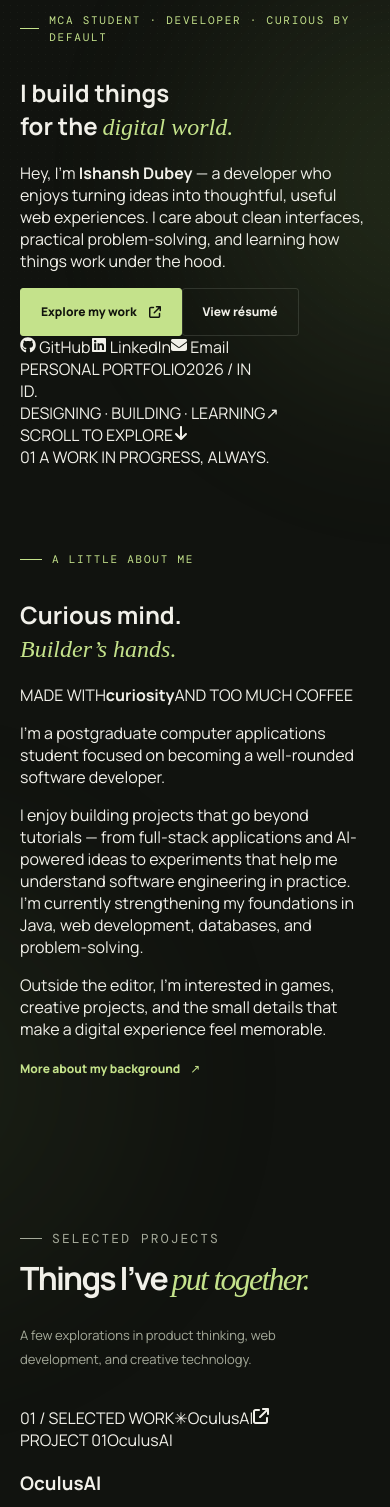
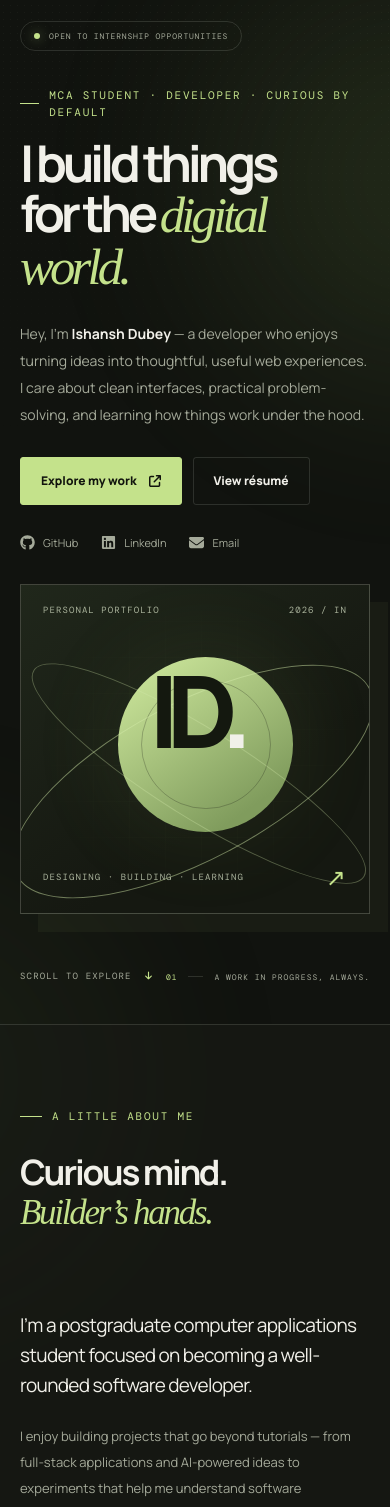
Before and after one commit to ishanshdubey-builds/Portfolio, a React (Vite) app in the folder Frontend/vite-project/: page / in a window 390 px wide. Shown: the part 180-1687 px from the top of the page. Built offline with nearby package versions, Linux system fonts and the light colour scheme; a web font is replaced by a local one.

Commit message:
Style homepage with editorial typography and restrained motion

```diff
--- a/Frontend/vite-project/src/Pages/Home.css
+++ b/Frontend/vite-project/src/Pages/Home.css
@@ -1,207 +1,147 @@
-/* ===== Animated Gradient Background ===== */
+.hero {
+  min-height: min(760px, calc(100vh - 84px));
+  position: relative;
+  display: grid;
+  grid-template-columns: 1.08fr .92fr;
+  align-items: center;
+  gap: 52px;
+  padding-top: 62px;
+  padding-bottom: 112px;
+}
+.hero-copy { position: relative; z-index: 2; }
+.hero-availability {
+  width: fit-content;
+  border: 1px solid var(--line);
+  border-radius: 99px;
+  padding: 9px 13px;
+  color: var(--muted);
+  font: 9px var(--mono);
+  letter-spacing: .1em;
+  display: flex;
+  align-items: center;
+  gap: 9px;
+  margin-bottom: 36px;
+}
+.hero-availability span { width: 6px; height: 6px; border-radius: 50%; background: var(--accent); box-shadow: 0 0 12px #c4e28b80; }
+.hero-copy > .eyebrow { margin-bottom: 18px; }
+.hero h1 {
+  margin: 0;
+  max-width: 720px;
+  font-size: clamp(48px, 6.7vw, 84px);
+  line-height: .99;
+  letter-spacing: -.085em;
+  font-weight: 700;
+}
+.hero h1 .serif-accent { letter-spacing: -.075em; }
+.hero-description { max-width: 510px; color: var(--muted); font-size: 14px; line-height: 1.95; margin: 27px 0 28px; }
+.hero-description strong { color: var(--text); font-weight: 700; }
+.hero-actions, .contact-actions { display: flex; gap: 11px; flex-wrap: wrap; }
+.hero-socials { display: flex; align-items: center; gap: 23px; flex-wrap: wrap; margin-top: 30px; }
+.hero-socials a { color: var(--muted); display: inline-flex; align-items: center; gap: 8px; font-size: 11px; transition: color .2s; }
+.hero-socials a:hover { color: var(--accent); }
+.hero-socials svg { font-size: 15px; }
 
-/* body{
-    margin:0;
-    font-family: 'Poppins', sans-serif;
-    background: linear-gradient(-45deg,#0f172a,#1e293b,#0ea5e9,#6366f1);
-    background-size:400% 400%;
-    animation: gradientMove 12s ease infinite;
-    color:white;
-} */
+.hero-art {
+  position: relative;
+  align-self: center;
+  height: min(490px, 60vw);
+  min-height: 340px;
+  border: 1px solid rgba(237,241,222,.2);
+  background: linear-gradient(145deg, #20271b, #151811 65%);
+  overflow: hidden;
+  box-shadow: 18px 18px 0 rgba(196,226,139,.045);
+}
+.art-topline, .art-caption { position: absolute; left: 22px; right: 22px; display: flex; justify-content: space-between; z-index: 3; font: 9px var(--mono); letter-spacing: .12em; color: #a9b29b; }
+.art-topline { top: 19px; }
+.art-grid { position: absolute; inset: 0; opacity: .27; background-image: linear-gradient(rgba(196,226,139,.12) 1px, transparent 1px), linear-gradient(90deg, rgba(196,226,139,.12) 1px, transparent 1px); background-size: 36px 36px; mask-image: radial-gradient(ellipse, black, transparent 72%); }
+.art-sun { width: 235px; aspect-ratio: 1; border-radius: 50%; position: absolute; top: 22%; left: 29%; background: linear-gradient(145deg, #d2eca0, #809c5d 82%); box-shadow: 0 0 95px #92bb5e1f; }
+.art-sun::after { content: ""; position: absolute; inset: 13%; border: 1px solid rgba(17,19,15,.24); border-radius: 50%; }
+.art-orbit { position: absolute; z-index: 1; width: 115%; height: 48%; border: 1px solid rgba(211,234,170,.48); border-radius: 50%; left: -8%; top: 36%; transform: rotate(-28deg); }
+.orbit-two { width: 112%; height: 27%; top: 44%; left: -5%; transform: rotate(32deg); border-color: rgba(211,234,170,.32); }
+.art-monogram { position: absolute; z-index: 2; top: 38%; left: 50%; transform: translate(-50%,-50%); font-size: clamp(72px, 9vw, 130px); letter-spacing: -.12em; font-weight: 800; color: #14180f; }
+.art-monogram span { color: #f1f0e9; }
+.art-caption { bottom: 20px; align-items: center; }
+.art-arrow { color: var(--accent); font-size: 24px; }
+.scroll-cue { position: absolute; bottom: 38px; left: 0; display: inline-flex; gap: 12px; align-items: center; color: var(--muted); font: 9px var(--mono); letter-spacing: .13em; }
+.scroll-cue svg { color: var(--accent); }
+.hero-index { position: absolute; right: 0; bottom: 40px; display: flex; gap: 11px; align-items: center; color: var(--muted); font: 9px var(--mono); letter-spacing: .12em; }
+.hero-index span { color: var(--accent); }
+.hero-index i { display: block; width: 28px; height: 1px; background: var(--line); }
 
-@keyframes gradientMove{
+.about-section { border-block: 1px solid var(--line); background: rgba(25,28,22,.57); }
+.about-layout { display: grid; grid-template-columns: .9fr 1.1fr; gap: 12%; }
+.about-aside h2 { font-size: clamp(35px, 4.3vw, 56px); letter-spacing: -.065em; line-height: 1.12; margin: 18px 0 32px; }
+.about-stamp { display: inline-flex; flex-direction: column; gap: 5px; padding: 18px 23px; border: 1px solid var(--line); transform: rotate(-4deg); color: var(--muted); font: 8px var(--mono); letter-spacing: .13em; }
+.about-stamp strong { color: var(--accent); font: italic 26px var(--serif); letter-spacing: 0; }
+.about-copy { padding-top: 10px; }
+.about-copy p { color: var(--muted); font-size: 13px; line-height: 2; margin: 0 0 19px; }
+.about-copy .about-lead { color: var(--text); font-size: 21px; line-height: 1.6; letter-spacing: -.035em; margin-bottom: 22px; }
+.about-copy .text-link { margin-top: 13px; }
 
-    0%{ background-position:0% 50%; }
+.work-section { background: var(--bg); }
+.home-project-grid { display: grid; grid-template-columns: repeat(3, minmax(0, 1fr)); gap: 22px; }
+.home-project-card { min-width: 0; }
+.project-visual { display: block; }
+.project-art { position: relative; aspect-ratio: 1.08 / 1; min-height: 240px; overflow: hidden; border: 1px solid var(--line); padding: 18px; transition: border-color .25s, transform .25s; }
+.project-visual:hover .project-art { border-color: rgba(196,226,139,.7); transform: translateY(-4px); }
+.project-art-1 { background: radial-gradient(ellipse at 60% 40%, #526746, #22291d 45%, #171a14 75%); }
+.project-art-2 { background: radial-gradient(ellipse at 25% 70%, #354b40, #20271f 50%, #161914 78%); }
+.project-art-3 { background: radial-gradient(ellipse at 70% 35%, #6f7750, #333528 40%, #191b15 78%); }
+.project-art::before { content: ""; position: absolute; width: 170%; height: 1px; background: rgba(235,241,219,.23); top: 54%; left: -25%; transform: rotate(-35deg); }
+.project-art::after { content: ""; position: absolute; width: 170%; height: 1px; background: rgba(235,241,219,.15); top: 58%; left: -25%; transform: rotate(35deg); }
+.project-art-index { color: rgba(243,243,229,.72); font: 8px var(--mono); letter-spacing: .12em; position: relative; z-index: 2; }
+.project-art-glyph { font-size: clamp(70px, 8vw, 115px); color: var(--accent); position: absolute; inset: 50% auto auto 50%; transform: translate(-50%,-55%); text-shadow: 0 0 45px #c4e28b40; }
+.project-art-title { position: absolute; bottom: 18px; left: 18px; right: 18px; color: #f1f0e9; font-size: clamp(14px, 1.4vw, 18px); font-weight: 800; letter-spacing: -.04em; }
+.project-art-open { position: absolute; right: 17px; top: 16px; width: 30px; height: 30px; display: grid; place-items: center; border: 1px solid rgba(241,240,233,.3); border-radius: 50%; font-size: 12px; color: var(--accent); }
+.home-project-meta { display: flex; justify-content: space-between; gap: 10px; margin-top: 19px; color: var(--muted); font: 8px var(--mono); letter-spacing: .09em; }
+.home-project-meta span:last-child { text-align: right; overflow: hidden; text-overflow: ellipsis; white-space: nowrap; }
+.home-project-card h3 { margin: 11px 0 8px; font-size: 19px; letter-spacing: -.045em; }
+.home-project-card > p { color: var(--muted); font-size: 12px; line-height: 1.8; min-height: 64px; }
+.home-project-card .text-link { margin-top: 4px; }
+.work-all { display: flex; justify-content: center; margin-top: 45px; }
 
-    50%{ background-position:100% 50%; }
+.skills-section { border-block: 1px solid var(--line); background: rgba(25,28,22,.52); }
+.skills-list { border-top: 1px solid var(--line); }
+.skill-row { display: grid; grid-template-columns: 52px 220px 1fr; align-items: start; gap: 20px; padding: 24px 0; border-bottom: 1px solid var(--line); }
+.skill-number { color: var(--accent); font: 10px var(--mono); padding-top: 5px; }
+.skill-row h3 { margin: 0; font-size: 14px; font-weight: 600; }
+.skill-tags { display: flex; gap: 8px; flex-wrap: wrap; }
+.skill-tags span { border: 1px solid var(--line); padding: 8px 10px; color: var(--muted); font-size: 10px; }
 
-    100%{ background-position:0% 50%; }
+.contact-cta { padding-top: 88px; }
+.contact-panel { border: 1px solid var(--line); background: linear-gradient(125deg, #1e2419, #171a14 68%); padding: clamp(30px, 6vw, 72px); position: relative; overflow: hidden; }
+.contact-panel::after { content: "↗"; position: absolute; right: 5%; top: -45px; color: rgba(196,226,139,.075); font-size: 270px; line-height: 1; pointer-events: none; }
+.contact-panel h2 { position: relative; z-index: 1; margin: 18px 0; font-size: clamp(38px, 6vw, 70px); line-height: 1.04; letter-spacing: -.075em; }
+.contact-panel > p:not(.eyebrow) { color: var(--muted); font-size: 13px; max-width: 470px; line-height: 1.8; margin: 0 0 25px; }
+.contact-actions { position: relative; z-index: 2; }
 
+@media (max-width: 900px) {
+  .hero { gap: 28px; grid-template-columns: 1fr .82fr; }
+  .hero-art { min-height: 320px; height: 400px; }
+  .art-sun { width: 175px; }
+  .home-project-grid { gap: 14px; }
+  .project-art { min-height: 200px; }
+  .skill-row { grid-template-columns: 34px 160px 1fr; gap: 13px; }
 }
-
-
-/* ===== Hero Section ===== */
-
-.welcome{
-
-    text-align:center;
-    padding:100px 20px;
-    max-width:900px;
-    margin:60px auto;
-    padding:40px;
-    border-radius:15px;
-
-    background:rgba(0,0,0,0.3);  /* transparent glass */
-    backdrop-filter:blur(12px);
-
-    border:1px solid rgba(255,255,255,0.1);
-
-
-
-
-
-
+@media (max-width: 680px) {
+  .hero { min-height: auto; grid-template-columns: 1fr; padding-top: 42px; padding-bottom: 110px; gap: 34px; }
+  .hero-availability { margin-bottom: 25px; font-size: 8px; }
+  .hero h1 { font-size: clamp(48px, 13vw, 74px); }
+  .hero-art { height: 330px; min-height: 330px; width: 100%; }
+  .art-sun { width: 175px; left: 28%; }
+  .art-monogram { font-size: 100px; }
+  .scroll-cue { bottom: 42px; }
+  .hero-index { bottom: 42px; font-size: 8px; }
+  .hero-index i { width: 15px; }
+  .hero-index { right: 0; }
+  .about-layout { grid-template-columns: 1fr; gap: 35px; }
+  .about-stamp { display: none; }
+  .about-copy .about-lead { font-size: 19px; }
+  .home-project-grid { grid-template-columns: 1fr; gap: 40px; }
+  .project-art { aspect-ratio: 1.3 / 1; min-height: 250px; }
+  .project-art-title { font-size: 20px; }
+  .home-project-card > p { min-height: 0; }
+  .skill-row { grid-template-columns: 28px 1fr; }
+  .skill-tags { grid-column: 2; }
+  .contact-panel h2 { font-size: clamp(38px, 11vw, 58px); }
 }
-
-
-/* ===== Typing Animation ===== */
-
-.typing{
-
-    font-size:50px;
-    width:0;
-    overflow:hidden;
-    white-space:nowrap;
-    border-right:3px solid #38bdf8;
-    animation: typing 3s steps(25,end) forwards, blink 0.8s infinite;
-
-}
-
-@keyframes typing{
-
-    from{ width:0 }
-
-    to{ width:100% }
-
-}
-
-@keyframes blink{
-
-    0%{ border-color:transparent }
-
-    50%{ border-color:#38bdf8 }
-
-    100%{ border-color:transparent }
-
-}
-
-
-/* ===== Subtitle ===== */
-
-
-
-.welcome h2{
-
-    margin-top:15px;
-    font-weight:400;
-    color:#cbd5f5;
-
-
-}
-
-
-/* ===== Tagline ===== */
-
-.tagline{
-
-    margin-top:20px;
-    font-size:18px;
-    color:#cbd5f5;
-
-}
-
-
-/* ===== Tech Stack ===== */
-
-.tech-stack{
-
-    margin-top:10px;
-    color:#38bdf8;
-
-}
-
-
-/* ===== Glass Buttons ===== */
-
-.hero-buttons{
-
-    margin-top:35px;
-
-}
-
-.hero-buttons button{
-
-    margin:10px;
-    padding:12px 28px;
-    border-radius:10px;
-    border:1px solid rgba(255,255,255,0.2);
-    background:rgba(255,255,255,0.05);
-    backdrop-filter:blur(10px);
-    color:white;
-    font-size:16px;
-    cursor:pointer;
-    transition:all 0.3s ease;
-
-}
-
-
-/* ===== Neon Hover ===== */
-
-.hero-buttons button:hover{
-
-    transform:translateY(-4px) scale(1.05);
-    box-shadow:0 0 15px #38bdf8;
-
-}
-
-
-/* ===== Social Icons ===== */
-
-.social-links{
-
-    margin-top:30px;
-    font-size:28px;
-
-}
-
-.social-links a{
-
-    margin:0 15px;
-    color:#38bdf8;
-    transition:0.3s;
-
-}
-
-.social-links a:hover{
-
-    color:white;
-    transform:scale(1.2);
-
-}
-
-
-/* ===== Glass About Section ===== */
-
-.about{
-
-    max-width:900px;
-    margin:60px auto;
-    padding:40px;
-    border-radius:15px;
-
- background:rgba(0,0,0,0.3);  /* transparent glass */
-    backdrop-filter:blur(12px);
-
-    border:1px solid rgba(255,255,255,0.1);
-
-    font-size:18px;
-    line-height:1.7;
-
-}
-
-
-/* ===== Neon Highlight ===== */
-
-.about strong{
-
-    color:#38bdf8;
-
-}
-
-@media (max-width:600px){
-
-  .typing{
-    font-size:30px;
-  }
-
-}
```
